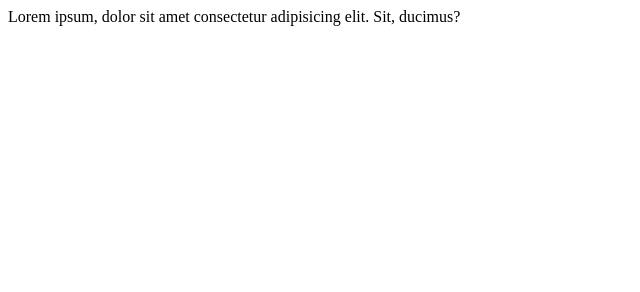
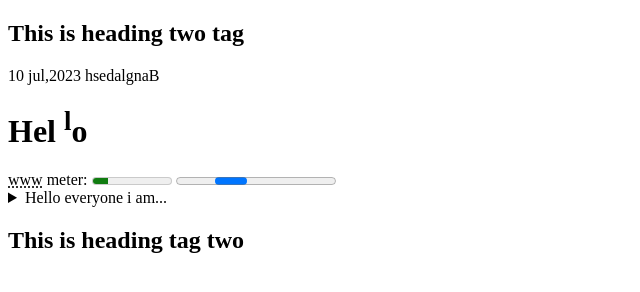
Before and after one commit to raseldev-github/con-cep-tual, a plain HTML site: page index.html in a window 1280 px wide. Shown: the whole page, without its empty margins (0-640 px from the left). Drawn offline with Linux system fonts and the light colour scheme.

Commit message:
funny part

```diff
--- a/css/style.css
+++ b/css/style.css
@@ -0,0 +1,5 @@
+/* .htwo{
+      color:aqua;
+      cursor: pointer;
+      cursor: url("https://cdn.shopify.com/s/files/1/1061/1924/files/Thumbs_Up_Hand_Sign_Emoji.png?9898922749706957214"),auto;
+      */
--- a/index.html
+++ b/index.html
@@ -4,8 +4,28 @@
     <meta charset="UTF-8">
     <meta name="viewport" content="width=device-width, initial-scale=1.0">
     <title>This is first conceptual session in the  year</title>
+    <link rel="stylesheet" href="css/style.css">
 </head>
 <body>
-    <div>Lorem ipsum, dolor sit amet consectetur adipisicing elit. Sit, ducimus?</div>
+
+   <h2>This is heading two tag</h2>
+    <time datetime="12 july 2022">10 jul,2023</time>
+     <bdo dir="rtl">Bangladesh</bdo>
+     <h1>Hel <sup>l</sup>o
+     </h1>
+     <abbr title="world wide web">www</abbr>
+     <label for="mt">meter:
+     </label>
+    <meter id="mt" value="0.2"></meter>
+    <progress></progress>
+      <details>
+          <summary>Hello everyone i am...
+             </summary>
+               Rasel Mahmud.I am a student    of porgrammig here.I want to be a web developer..
+         </details>
+         <h2 class="htwo">This is heading tag two</h2>
+
+
+
 </body>
 </html>
```
Also changed, not shown: 1 other file.
